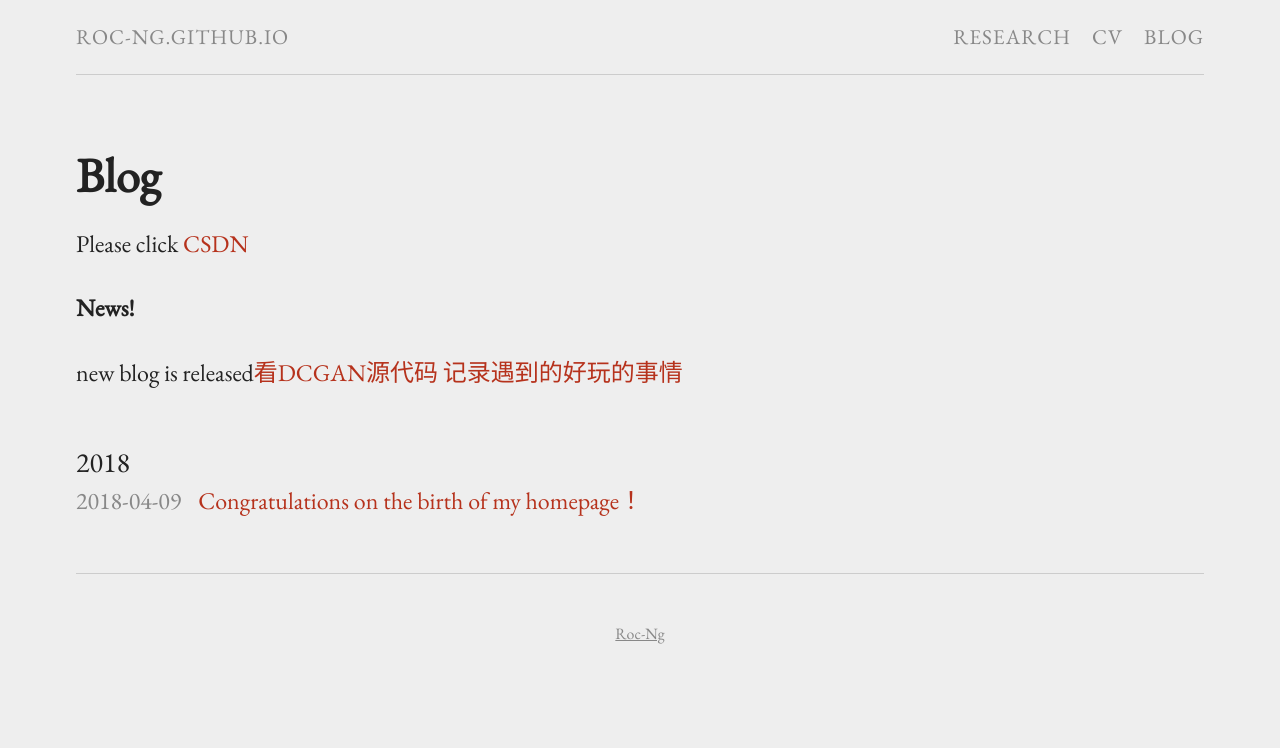
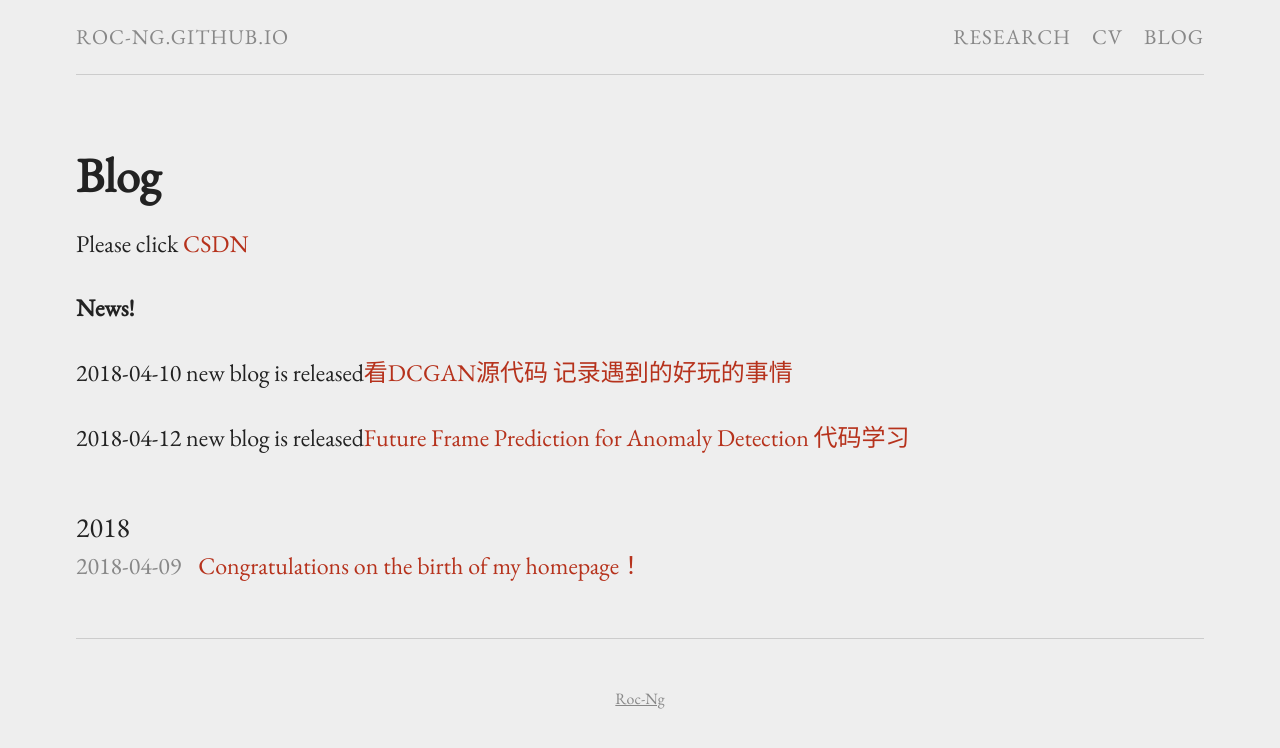
Before and after one commit to Roc-Ng/Roc-Ng.github.io, a Jekyll site: the page built from blog.md, in a window 1280 px wide. Shown: the top 748 px of the page. Built offline with Jekyll 4.4.1, drawn with Linux system fonts in a browser that asks for light colours.

Commit message:
初始化个人主页仓库

```diff
--- a/blog.md
+++ b/blog.md
@@ -8,9 +8,9 @@ Please click [CSDN](https://blog.csdn.net/windows_peng)
 
 **News!**
 
-new blog is released[看DCGAN源代码 记录遇到的好玩的事情](https://blog.csdn.net/windows_peng/article/details/79871948)
+2018-04-10 new blog is released[看DCGAN源代码 记录遇到的好玩的事情](https://blog.csdn.net/windows_peng/article/details/79871948)
 
-
+2018-04-12 new blog is released[Future Frame Prediction for Anomaly Detection 代码学习](https://blog.csdn.net/windows_peng/article/details/79905075)
 
 <ul class="listing">
 {% for post in site.posts %}
```
Also changed, not shown: _posts/2018-04-09-Congratulations-on-the-birth-of-my-homepage.md (line endings or trailing spaces), images/me2.jpg (added).
